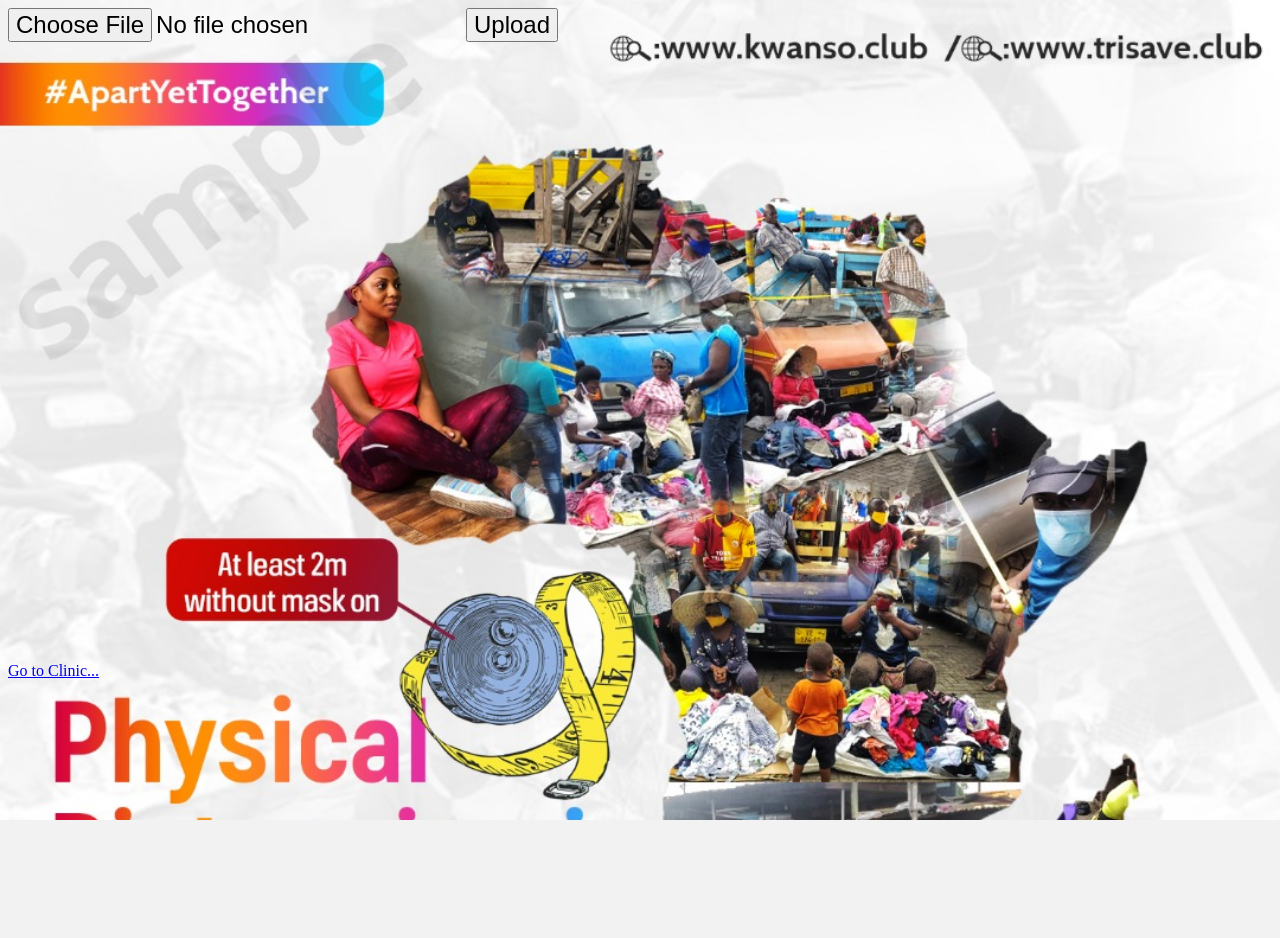
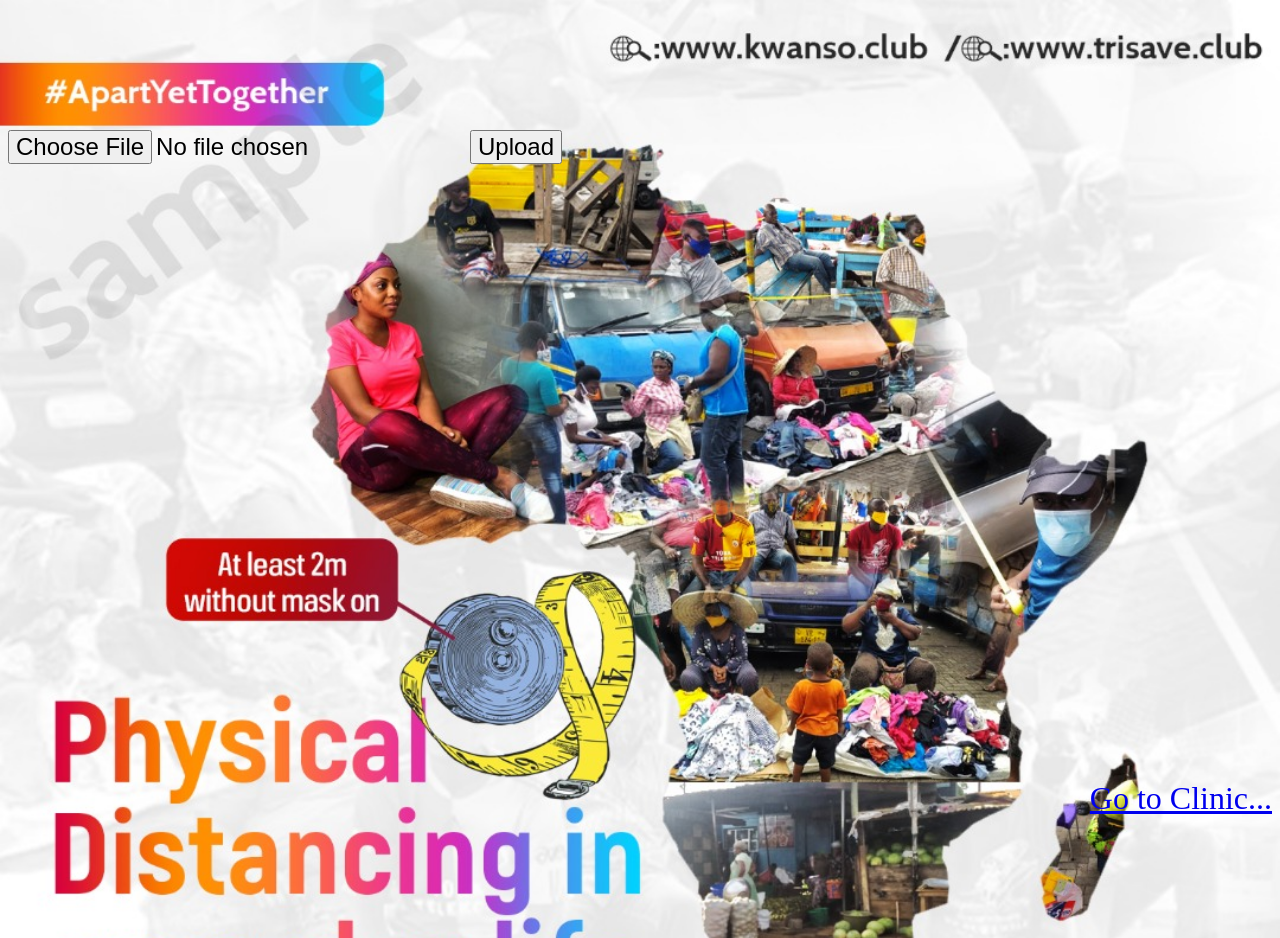
Before and after one commit to servicehubgh/socialdynamicscode, a Flask app: page /image_upload in a window 1280 px wide. Before the commit the page ends 820 px from the top, so only its background shows below. Run offline with Flask 2, Linux system fonts and the light colour scheme; parts of the project's set-up code (start-up, migrations or seed data) failed here and were passed over; some libraries are stand-ins or nearby versions.

Commit message:
update style

```diff
--- a/templates/file_upload_form.html
+++ b/templates/file_upload_form.html
@@ -1,9 +1,10 @@
 <html>
     <head>
         <title>SocialDistanceService</title>
+        <meta name="viewport" content="width=device-width, initial-scale=1">
     </head>
 <body style="background-image: url({{ url_for('static', filename='bg_image/background.jpg') }}); background-repeat: no-repeat; background-size: cover">
-    <div style="height: 100%; margin: 0 auto -150px;">
+    <div style="height: 100%; margin-bottom: -150px; font-size: xx-large; margin-top: 10%">
         <p>
           {% if messages %}
               <p style="font-size: xx-large">{{ messages }}</p>
@@ -42,7 +43,7 @@
             <input type = "submit" value="Upload" style="font-size: x-large">
         </form>
     </div>
-    <footer class="footer" style="position: relative; margin-top: -150px; height: 150px; clear:both; padding-top:20px;">
+    <footer class="footer" style="position: relative; margin-top: -150px; height: 150px; clear:both; padding-top:20px; font-size: xx-large; text-align: right">
         <a href="https://www.clinicalcomments.com" target="_blank" rel="noopener noreferrer">Go to Clinic...</a>
     </footer>
 </body>
--- a/templates/main.html
+++ b/templates/main.html
@@ -3,10 +3,11 @@
 <head>
     <meta charset="UTF-8">
     <title>SocialDistanceService</title>
+    <meta name="viewport" content="width=device-width, initial-scale=1">
 </head>
-<body style="background-image: url({{ url_for('static', filename='bg_image/background.jpg') }}); background-repeat: no-repeat; background-size: cover">
+<body style="background-image: url({{ url_for('static', filename='bg_image/background.jpg') }}); background-repeat: no-repeat; background-size: cover;">
 <div>
-    <ul>
+    <ul style="font-size: xx-large; margin-top: 10%">
         <li>
             <a href="/video_upload">Video Upload...</a>
         </li>
--- a/templates/video_file_upload.html
+++ b/templates/video_file_upload.html
@@ -10,7 +10,7 @@
 	<link rel="stylesheet" href="{{url_for('static', filename = 'css/main.css')}}" />
 </head>
 <body style="background-image: url({{ url_for('static', filename='bg_image/background.jpg') }}); background-repeat: no-repeat; background-size: cover">
-<div style="height: 100%; margin: 0 auto -150px;">
+<div style="height: 100%; margin-bottom: -150px; margin-top: 10%; font-size: xx-large">
 	<div>
 		<video controls autoplay></video><br>
 		<div id="controls">
@@ -25,7 +25,7 @@
 	<script src="https://webrtchacks.github.io/adapter/adapter-latest.js"></script>
 	<script src="{{url_for('static', filename = 'js/main.js')}}"></script>
 </div>
-<footer class="footer" style="position: relative; margin-top: 150px; height: 150px; clear:both; padding-top:20px;">
+<footer class="footer" style="position: relative; margin-top: 150px; height: 150px; clear:both; padding-top:20px; font-size: xx-large; text-align: right">
         <a href="https://www.clinicalcomments.com" target="_blank" rel="noopener noreferrer">Go to Clinic...</a>
 </footer>
 </body>
```
